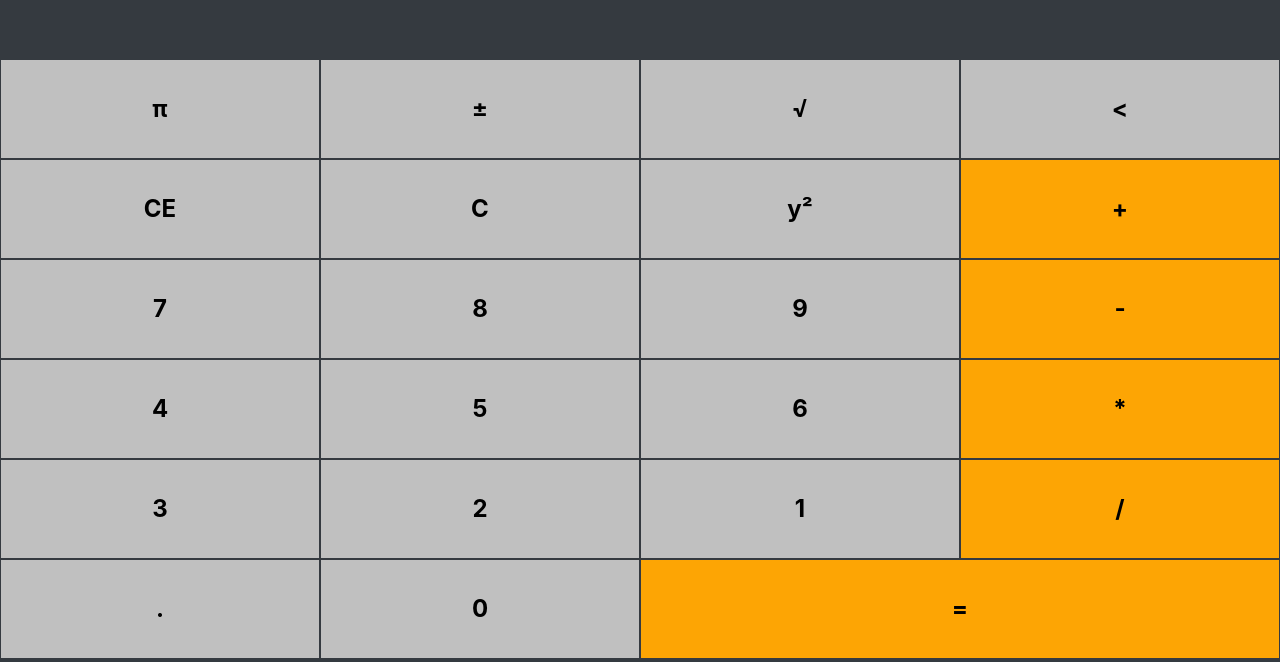
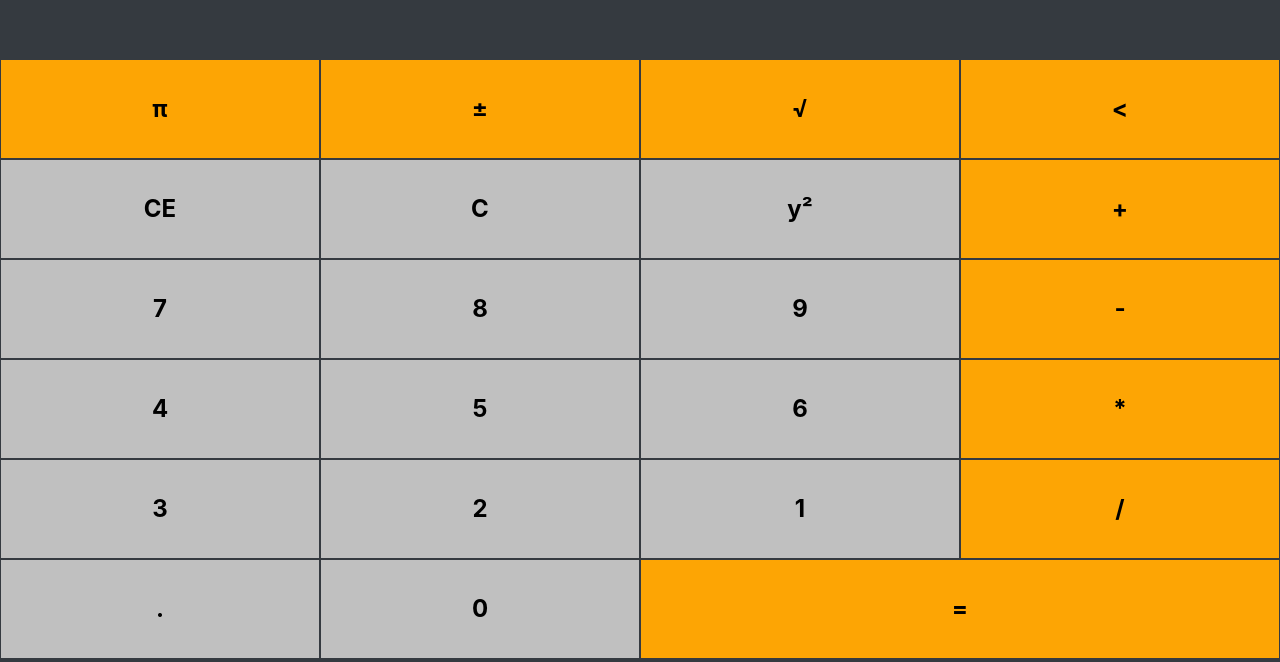
Before and after one commit to FeerSabino/primeiroApp, a website: page www/index.html in a window 1280 px wide. Shown: the part 138-800 px from the top of the page. Drawn offline with Linux system fonts and the light colour scheme.

Commit message:
calc versao final

```diff
--- a/www/css/style.css
+++ b/www/css/style.css
@@ -21,10 +21,7 @@
   border: 1px solid #353a40;
   outline: none;
 }
-.bg-darkula{
-  background: #383838;
-}
-.op, #igual{
+.op, #igual,.tp{
   background: #fda504;
 }
 .h100{
--- a/www/index.html
+++ b/www/index.html
@@ -20,14 +20,14 @@
         <input type="hidden" class="form-control tela" id="painel">
       </div>
       <div class="form-group m-0">
-        <input type="text" class=" col-12 tela" id="tela">
+        <input type="text" class=" col-12 tela" autocomplete="off" id="tela" disabled>
       </div>
         <div class="form-group m-0">
           <table>
-        <input type="button" value="π" class="col-3 h12" id="pi">
-        <input type="button" value="±" class="col-3 h12" id="invert">
-        <input type="button" value="√" class="col-3 h12" id="raiz">
-        <input type="button" value="<" class="col-3 h12 del">
+        <input type="button" value="π" class="col-3 h12 tp" id="pi">
+        <input type="button" value="±" class="col-3 h12 tp" id="invert">
+        <input type="button" value="√" class="col-3 h12 tp" id="raiz">
+        <input type="button" value="<" class="col-3 h12 del tp">
         </table>
       </div>
         <div class="form-group m-0">
```
